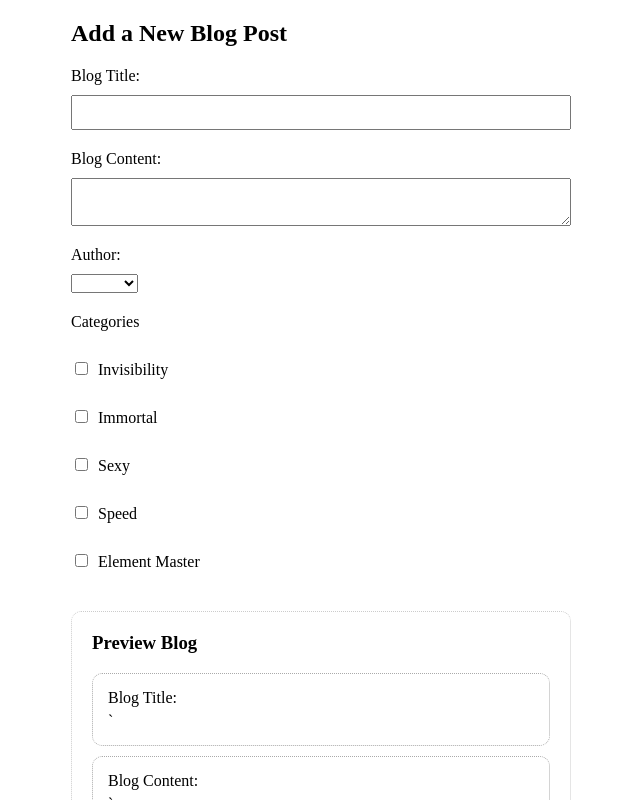
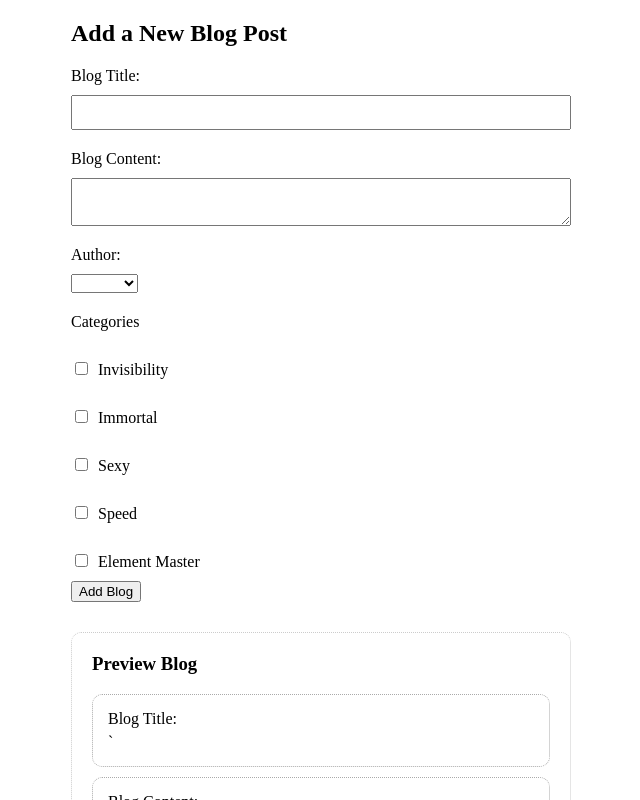
Before and after one commit to Syahirdev/vuejs-playlist, a Vue app in the folder vue-cli/: page / in a window 1280 px wide. Shown: the top 800 px of the page, without its empty margins (319-959 px from the left). Built offline with nearby package versions, Linux system fonts and the light colour scheme.

Commit message:
add axios to dummy post request

```diff
--- a/vue-cli/package.json
+++ b/vue-cli/package.json
@@ -8,6 +8,7 @@
     "lint": "vue-cli-service lint"
   },
   "dependencies": {
+    "axios": "^0.19.2",
     "core-js": "^3.6.5",
     "vue": "^2.6.11"
   },
--- a/vue-cli/src/components/addBlog.vue
+++ b/vue-cli/src/components/addBlog.vue
@@ -2,7 +2,7 @@
 	<div id="add-blog">
 		<h2>Add a New Blog Post</h2>
 
-		<form action="">
+		<form action="" v-if="!submitted">
 			<label for="">Blog Title:</label>
 			<input type="text" v-model.lazy="blog.title" required />
 
@@ -32,7 +32,12 @@
 				<label for="">Element Master</label>
 				<br />
 			</div>
+			<button @click.prevent="post">Add Blog</button>
 		</form>
+		<div id="container" style="background: seagreen; color:#fff" v-if="submitted">
+			<h3>Thanks for adding new blog!</h3>
+			<p>Have a nice day! :D</p>
+		</div>
 
 		<div id="preview">
 			<h3>Preview Blog</h3>
@@ -62,6 +67,7 @@
 </template>
 
 <script>
+import axios from 'axios';
 export default {
 	data() {
 		return {
@@ -72,10 +78,24 @@ export default {
 				author: '',
 			},
 			authors: ['Syahir', 'Syazmi', 'Syakira', '<3'],
+			submitted: false,
 		};
 	},
 	components: {},
-	methods: {},
+	methods: {
+		post: function() {
+			axios
+				.post('https://jsonplaceholder.typicode.com/posts', {
+					title: this.blog.title,
+					body: this.blog.content,
+					userId: 1,
+				})
+				.then((data) => {
+					console.log(data);
+					this.submitted = true;
+				});
+		},
+	},
 };
 </script>
 
--- a/vue-cli/src/main.js
+++ b/vue-cli/src/main.js
@@ -1,6 +1,9 @@
 import Vue from 'vue';
 import App from './App.vue';
+// import axios from 'axios';
 Vue.config.productionTip = false;
+
+// Vue.use(axios);
 
 new Vue({
 	render: (h) => h(App),
```
Also changed, not shown: 1 other file (tests, documents, lock files or other folders).
